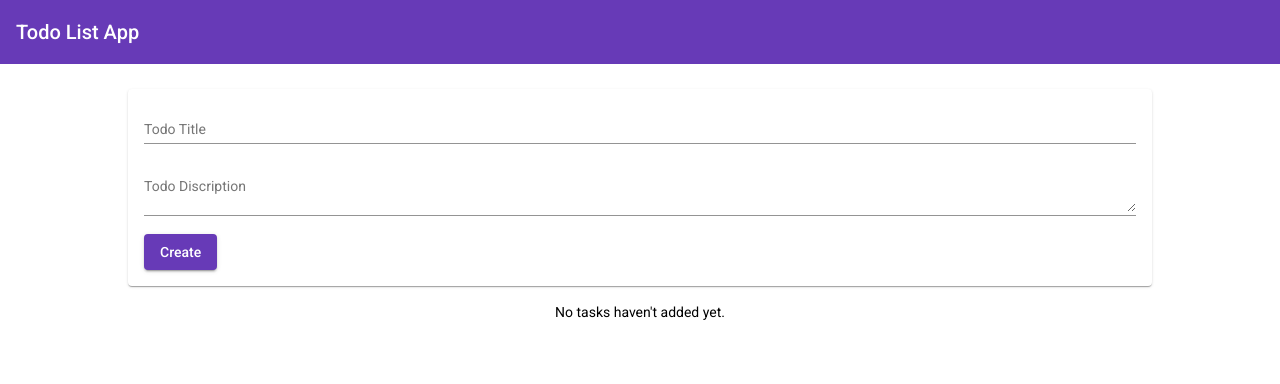
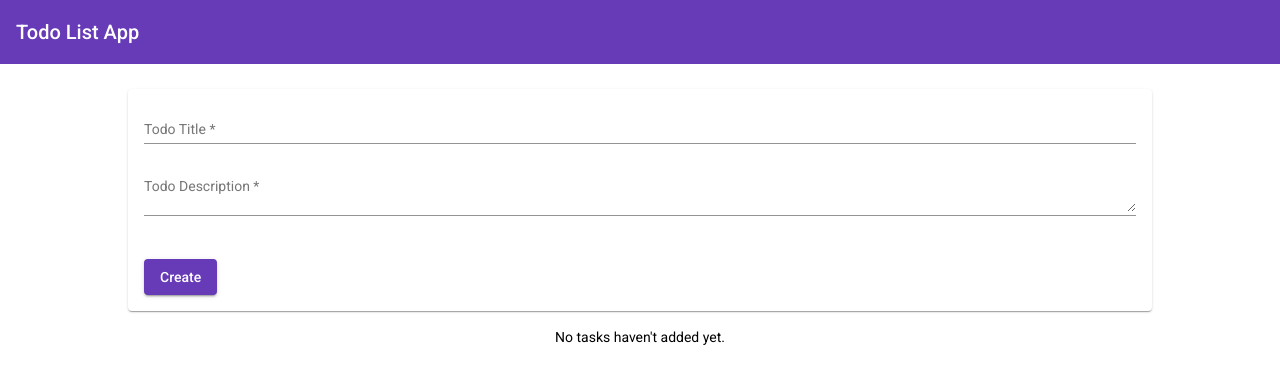
Before and after one commit to meanii/todo, an Angular app: page / in a window 1280 px wide. Shown: the top 384 px of the page. Built offline with nearby package versions, Linux system fonts and the light colour scheme.

Commit message:
added form and validations

```diff
--- a/src/app/tasks/create/create.component.html
+++ b/src/app/tasks/create/create.component.html
@@ -1,12 +1,30 @@
 <mat-card>
-  <mat-form-field>
-    <mat-label>Todo Title</mat-label>
-    <input matInput type="text" [(ngModel)]="enteredTitle" />
-  </mat-form-field>
-  <mat-form-field>
-    <mat-label>Todo Discription</mat-label>
-    <textarea matInput [(ngModel)]="enteredDescription" placeholder="Ex. It makes me feel..."></textarea>
-  </mat-form-field>
+  <form (submit)="onCreateTask(taskFrom)" #taskFrom="ngForm">
+    <mat-form-field>
+      <mat-label>Todo Title</mat-label>
+      <input
+      matInput
+      type="text"
+      name="title"
+      ngModel
+      required
+      #title="ngModel"
+      />
+      <mat-error *ngIf="title.invalid">Please enter title.</mat-error>
+    </mat-form-field>
 
-  <button mat-raised-button color="primary"  (click)="onCreateTask()"> Create </button>
+    <mat-form-field>
+      <mat-label>Todo Description</mat-label>
+      <textarea
+        matInput
+        name="description"
+        ngModel
+        required
+        placeholder="Ex. It makes me feel..."
+        #description="ngModel">
+      </textarea>
+      <mat-error *ngIf="description.invalid">Please enter description.</mat-error>
+    </mat-form-field>
+    <button mat-raised-button color="primary"  type="submit"> Create </button>
+  </form>
 </mat-card>
--- a/src/app/tasks/create/create.component.scss
+++ b/src/app/tasks/create/create.component.scss
@@ -6,3 +6,7 @@ mat-form-field,
 textarea {
   width: 100%;
 }
+
+button {
+  margin-top: 25px;
+}
--- a/src/app/tasks/create/create.component.ts
+++ b/src/app/tasks/create/create.component.ts
@@ -1,4 +1,5 @@
 import { Component, EventEmitter, Output } from '@angular/core';
+import { NgForm } from '@angular/forms';
 import { Task } from '../list/task.model';
 
 @Component({
@@ -8,15 +9,17 @@ import { Task } from '../list/task.model';
 })
 export class CreateComponent {
 
-  enteredTitle = "";
-  enteredDescription = "";
   @Output() taskCreate = new EventEmitter<Task>();
 
-  onCreateTask() {
+  onCreateTask(form: NgForm) {
 
+    // form validation
+    if(!form.valid) {
+      return;
+    }
     const task: Task = {
-      title: this.enteredTitle,
-      discription: this.enteredDescription
+      title: form.value.title,
+      discription: form.value.description
     }
     this.taskCreate.emit(task);
 
```
